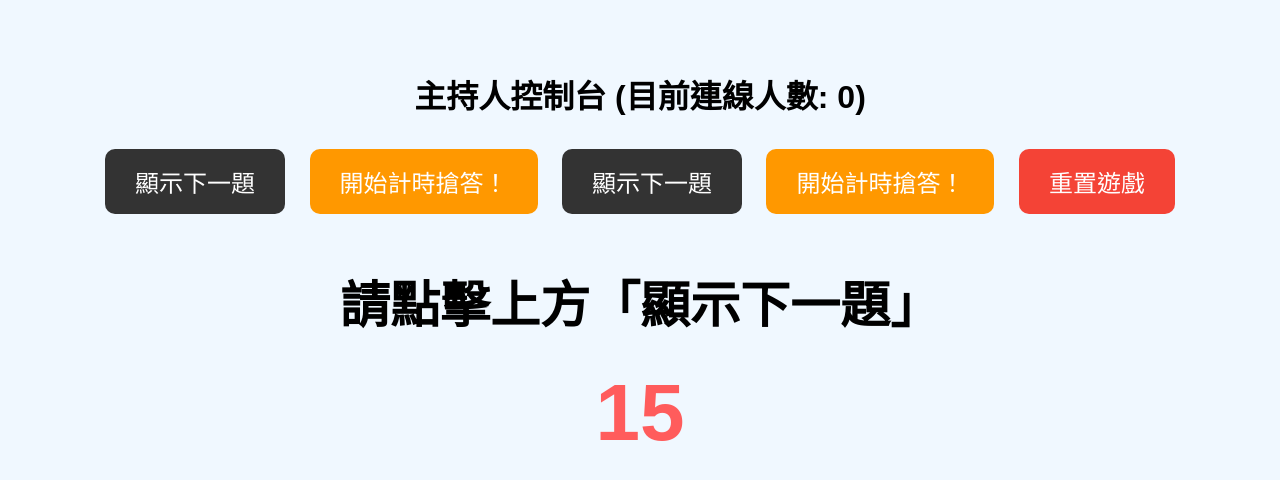
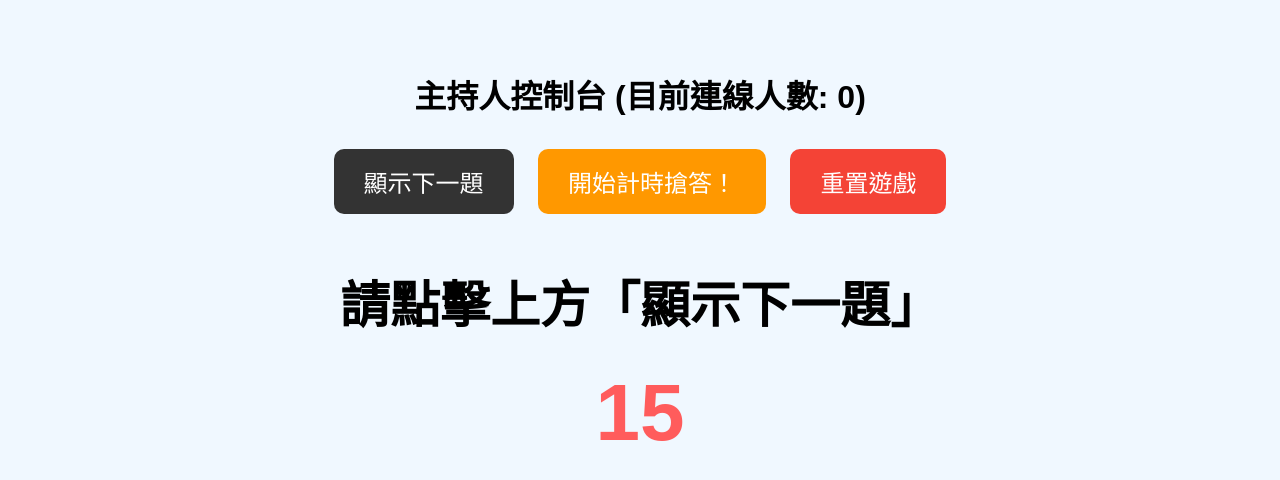
Before and after one commit to hsinbokie/vote, a website: page public/host.html in a window 1280 px wide. Drawn offline with nearby package versions, Linux system fonts and the light colour scheme; no server answers.

Commit message:
Update host.html

```diff
--- a/public/host.html
+++ b/public/host.html
@@ -20,8 +20,6 @@
 
     <h1>主持人控制台 (目前連線人數: <span id="playerCount">0</span>)</h1>
 
-    <button class="control-btn" onclick="socket.emit('nextQuestion')">顯示下一題</button>
-    <button class="control-btn" onclick="socket.emit('startGame')" style="background-color: #ff9800;">開始計時搶答！</button>
     <button class="control-btn" onclick="socket.emit('nextQuestion')">顯示下一題</button>
     <button class="control-btn" onclick="socket.emit('startGame')" style="background-color: #ff9800;">開始計時搶答！</button>
 
```
